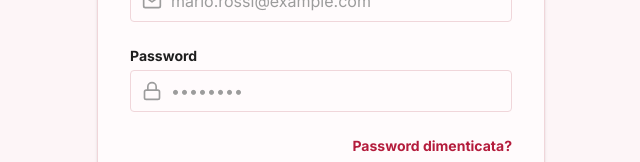
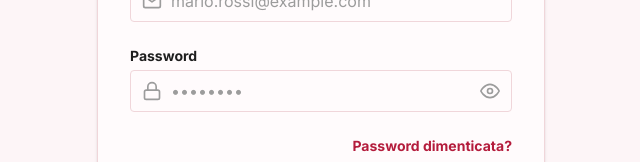
Before and after one commit to dgmichele/rental-contract-management, a React (Vite) app in the folder frontend/: page /login in a window 1280 px wide. Shown: the part 343-505 px from the top of the page, without its empty margins (319-959 px from the left). Built offline with nearby package versions, Linux system fonts and the light colour scheme; no server answers.

Commit message:
Frontend > aggiunta logica per visibilità dinamica durante inserimento psw

```diff
--- a/frontend/src/components/ui/Input.tsx
+++ b/frontend/src/components/ui/Input.tsx
@@ -1,6 +1,7 @@
-import React from 'react';
+import React, { useState } from 'react';
 import type { UseFormRegister, FieldValues, Path } from 'react-hook-form';
 import clsx from 'clsx';
+import { FiEye, FiEyeOff } from 'react-icons/fi';
 
 interface InputProps<T extends FieldValues> extends React.InputHTMLAttributes<HTMLInputElement> {
   // Etichetta del campo input
@@ -23,6 +24,7 @@ interface InputProps<T extends FieldValues> extends React.InputHTMLAttributes<HT
  * Componente input di testo integrato con react-hook-form.
  * Include label, gestione errori e helper text.
  * Supporta un'icona opzionale a sinistra.
+ * Gestisce automaticamente il toggle della visibilità per campi password.
  *
  * @param label Etichetta visibile sopra l'input
  * @param name Nome del campo (deve corrispondere alle chiavi del form)
@@ -42,6 +44,17 @@ export default function Input<T extends FieldValues>({
   type = 'text',
   ...props
 }: InputProps<T>) {
+  // Stato per gestire la visibilità della password
+  const [showPassword, setShowPassword] = useState(false);
+  const isPassword = type === 'password';
+
+  // Il tipo finale dell'input dipende dallo stato se è un campo password
+  const inputType = isPassword ? (showPassword ? 'text' : 'password') : type;
+
+  const togglePasswordVisibility = () => {
+    setShowPassword(!showPassword);
+  };
+
   return (
     <div className={clsx('flex flex-col gap-1 w-full min-w-0', className)}>
       {/* Label del campo */}
@@ -60,7 +73,7 @@ export default function Input<T extends FieldValues>({
         {/* Campo Input */}
         <input
           id={name}
-          type={type}
+          type={inputType}
           // Integrazione con react-hook-form, gestisce valueAsNumber se type è number
           {...register(name, { valueAsNumber: type === 'number' })}
           onFocus={(e) => {
@@ -78,12 +91,26 @@ export default function Input<T extends FieldValues>({
               'border-red-500 focus:border-red-500': error,
               // Padding extra a sinistra se c'è l'icona
               'pl-10': startIcon,
+              // Padding extra a destra se è un campo password (per l'icona dell'occhio)
+              'pr-10': isPassword,
               // Safari fix per input type date
               'appearance-none': type === 'date',
             }
           )}
           {...props}
         />
+
+        {/* Toggle Visibilità Password (mostrato solo se type="password") */}
+        {isPassword && (
+          <button
+            type="button"
+            onClick={togglePasswordVisibility}
+            className="absolute inset-y-0 right-0 pr-3 flex items-center text-text-subtle hover:text-primary transition-colors focus:outline-none"
+            title={showPassword ? "Nascondi password" : "Mostra password"}
+          >
+            {showPassword ? <FiEyeOff size={20} className='cursor-pointer' /> : <FiEye size={20} className='cursor-pointer' />}
+          </button>
+        )}
       </div>
 
       {/* Messaggi di errore o aiuto */}
```
Also changed, not shown: 5 other files (tests, documents, lock files or other folders).
